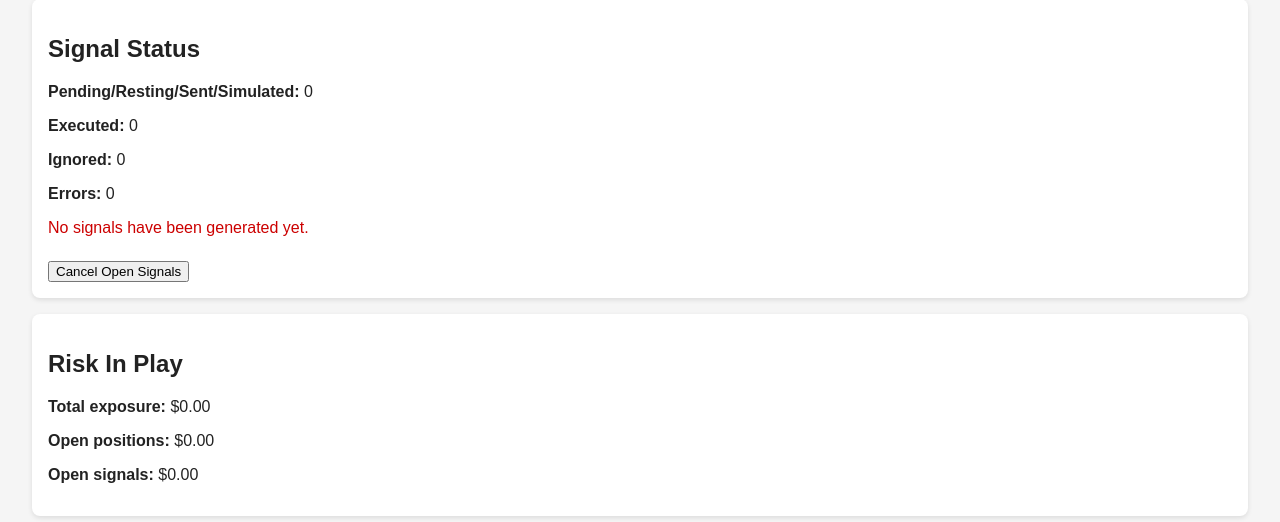
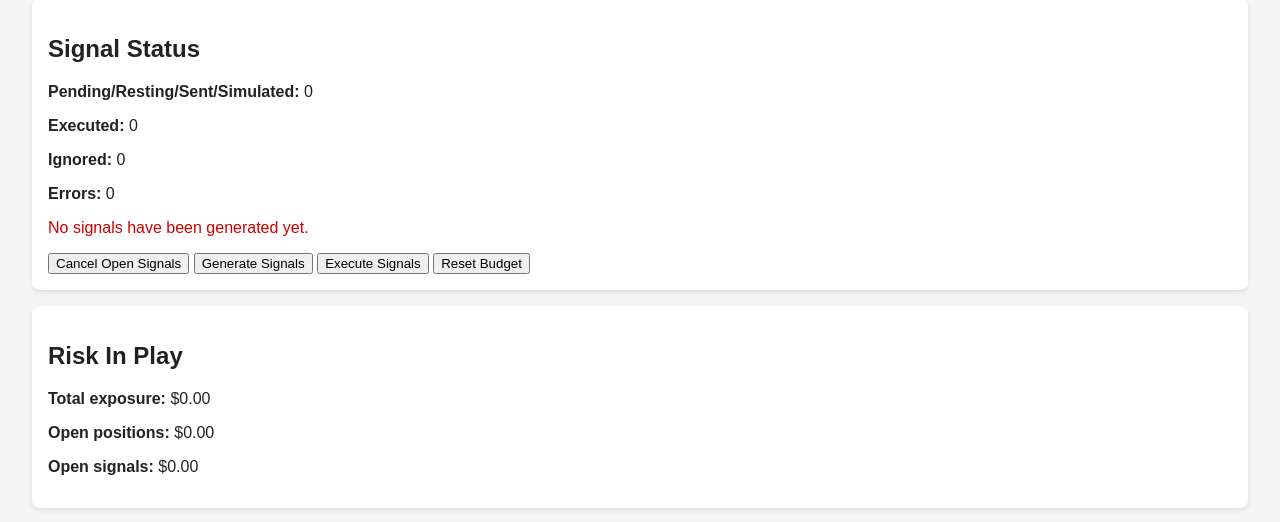
Before and after one commit to cherwinski/kalshi_edge, a FastAPI app: page / in a window 1280 px wide. Shown: the part 161-683 px from the top of the page. Run offline with FastAPI, Linux system fonts and the light colour scheme; data that the repository does not hold is empty; some libraries are stand-ins or nearby versions.

Commit message:
Add dashboard controls: generate/execute/cancel signals and reset budget

```diff
--- a/kalshi_edge/api/app.py
+++ b/kalshi_edge/api/app.py
@@ -15,6 +15,9 @@ from ..backtest.results_store import (
     list_calibration_results,
 )
 from ..db import get_connection
+from ..signals.generate_signals import generate_signals
+from ..execution.execute_signals import execute_signals
+from ..config import get_initial_bankroll_usd
 
 app = FastAPI(title="Kalshi Edge Dashboard")
 templates = Jinja2Templates(directory=str(Path(__file__).resolve().parent.parent.parent / "templates"))
@@ -161,6 +164,41 @@ def cancel_open_signals() -> Dict[str, Any]:
         cancelled = cur.rowcount
         conn.commit()
     return {"cancelled": cancelled}
+
+
+@app.post("/admin/generate_signals")
+def admin_generate_signals() -> Dict[str, Any]:
+    """Trigger signal generation."""
+
+    created = generate_signals()
+    return {"created": created}
+
+
+@app.post("/admin/execute_signals")
+def admin_execute_signals() -> Dict[str, Any]:
+    """Trigger execution of pending signals."""
+
+    processed = execute_signals()
+    return {"processed": processed}
+
+
+@app.post("/admin/reset_budget")
+def admin_reset_budget() -> Dict[str, Any]:
+    """Reset account_pnl to initial bankroll."""
+
+    initial = get_initial_bankroll_usd()
+    today = datetime.now(timezone.utc).date()
+    with get_connection() as conn, conn.cursor() as cur:
+        cur.execute("TRUNCATE account_pnl;")
+        cur.execute(
+            """
+            INSERT INTO account_pnl (as_of_date, realized_pnl, unrealized_pnl, total_equity, created_at)
+            VALUES (%s, %s, %s, %s, NOW())
+            """,
+            (today, 0.0, 0.0, initial),
+        )
+        conn.commit()
+    return {"reset": True, "total_equity": initial}
 
 
 def get_signal_status_summary() -> Dict[str, Any]:
--- a/templates/dashboard.html
+++ b/templates/dashboard.html
@@ -14,7 +14,12 @@
     {% if signal_status.message %}
       <p style="color: #c00;">{{ signal_status.message }}</p>
     {% endif %}
-    <button onclick="cancelOpenSignals()" style="margin-top:8px;">Cancel Open Signals</button>
+    <div style="margin-top:8px;">
+      <button onclick="cancelOpenSignals()">Cancel Open Signals</button>
+      <button onclick="generateSignals()">Generate Signals</button>
+      <button onclick="executeSignals()">Execute Signals</button>
+      <button onclick="resetBudget()">Reset Budget</button>
+    </div>
   {% else %}
     <p>No signal data yet.</p>
   {% endif %}
@@ -279,11 +284,50 @@
       if (!res.ok) throw new Error('Failed to cancel signals');
       const data = await res.json();
       alert(`Cancelled ${data.cancelled} open signals`);
-      window.location.reload();
     } catch (err) {
       console.error(err);
       alert('Error cancelling signals');
     }
+    window.location.reload();
+  }
+
+  async function generateSignals() {
+    try {
+      const res = await fetch('/admin/generate_signals', { method: 'POST' });
+      if (!res.ok) throw new Error('Failed to generate signals');
+      const data = await res.json();
+      alert(`Generated ${data.created} signals`);
+    } catch (err) {
+      console.error(err);
+      alert('Error generating signals');
+    }
+    window.location.reload();
+  }
+
+  async function executeSignals() {
+    try {
+      const res = await fetch('/admin/execute_signals', { method: 'POST' });
+      if (!res.ok) throw new Error('Failed to execute signals');
+      const data = await res.json();
+      alert(`Processed ${data.processed} signals`);
+    } catch (err) {
+      console.error(err);
+      alert('Error executing signals');
+    }
+    window.location.reload();
+  }
+
+  async function resetBudget() {
+    try {
+      const res = await fetch('/admin/reset_budget', { method: 'POST' });
+      if (!res.ok) throw new Error('Failed to reset budget');
+      const data = await res.json();
+      alert(`Budget reset to ${data.total_equity}`);
+    } catch (err) {
+      console.error(err);
+      alert('Error resetting budget');
+    }
+    window.location.reload();
   }
 </script>
 {% endblock %}
```
